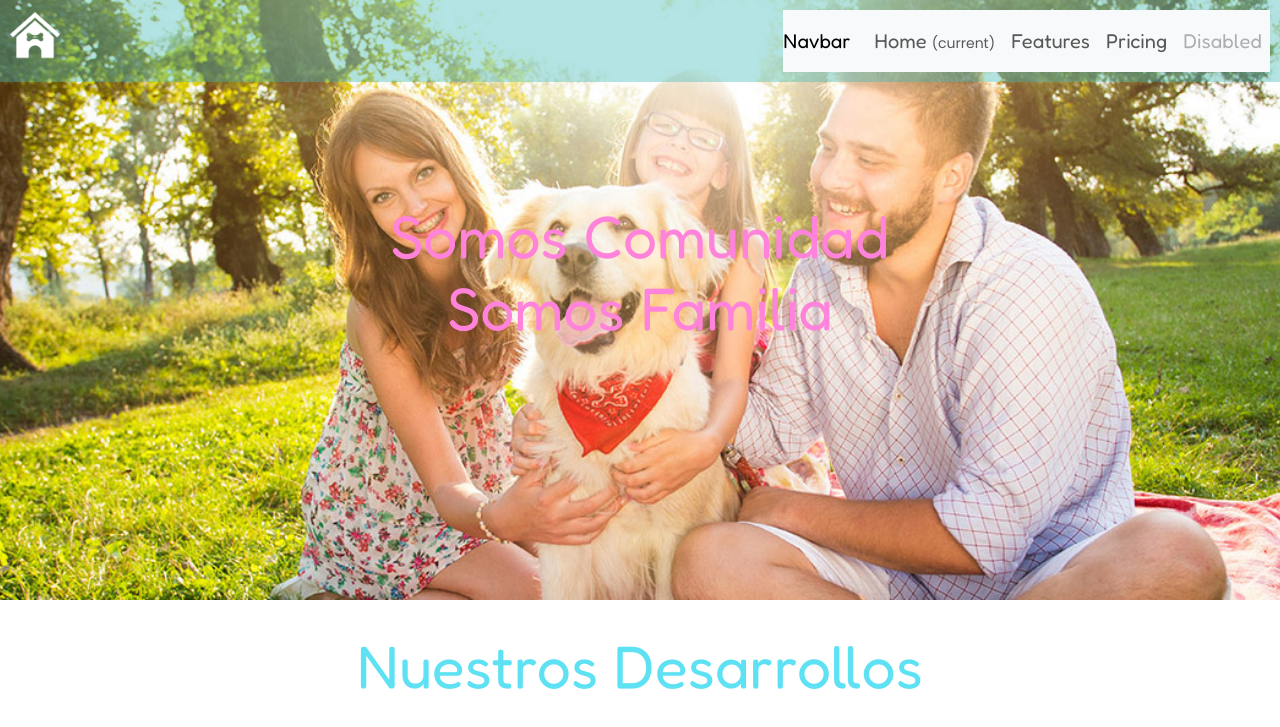
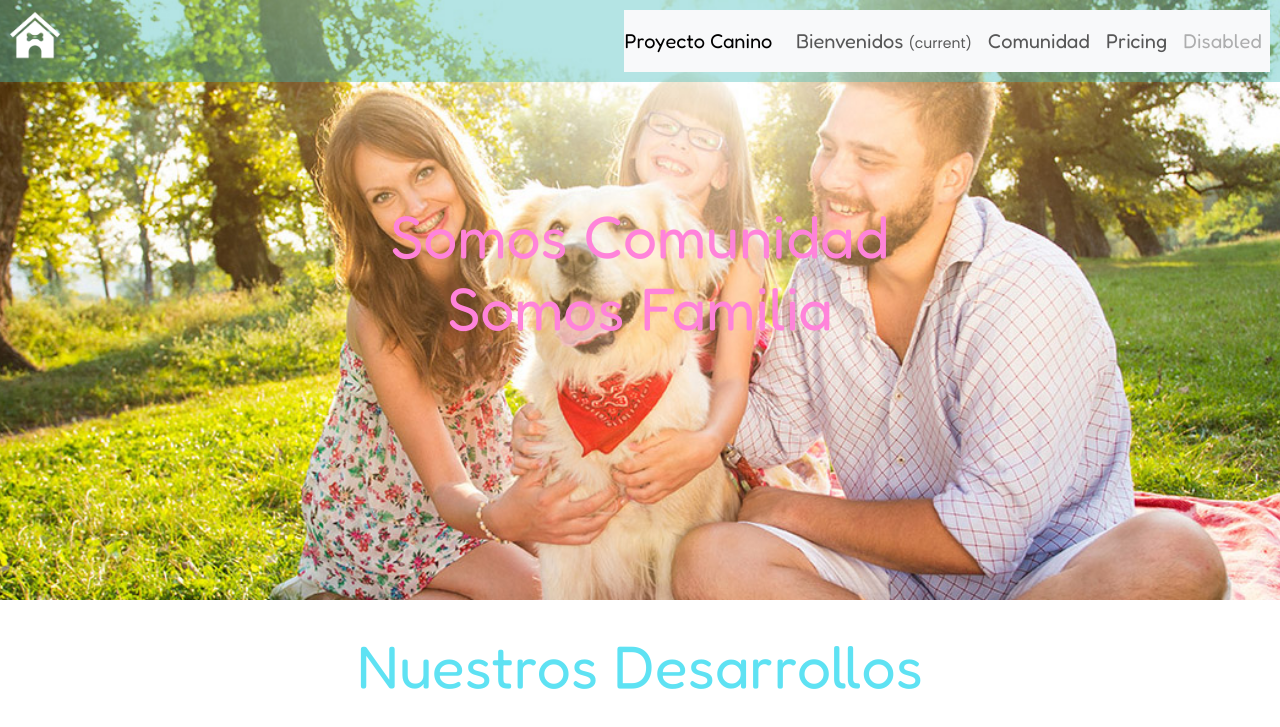
Before and after one commit to budabudaok/PreEntrega3Bustamante, a plain HTML site: page index.html in a window 1280 px wide. Shown: the top 727 px of the page. Drawn offline with nearby package versions, Linux system fonts and the light colour scheme.

Commit message:
menu de prueba de bstp

```diff
--- a/index.html
+++ b/index.html
@@ -16,17 +16,17 @@
         <img src="./assets/icons/logo-cuchita-blanco.png" alt="Logo del Sitio" id="logo">
         <!-- Nav with bootstrap -->
         <nav class="navbar navbar-expand-lg navbar-light bg-light">
-            <a class="navbar-brand" href="#">Navbar</a>
+            <a class="navbar-brand" href="#">Proyecto Canino</a>
             <button class="navbar-toggler" type="button" data-toggle="collapse" data-target="#navbarNav" aria-controls="navbarNav" aria-expanded="false" aria-label="Toggle navigation">
             <span class="navbar-toggler-icon"></span>
             </button>
             <div class="collapse navbar-collapse" id="navbarNav">
             <ul class="navbar-nav">
                 <li class="nav-item active">
-                <a class="nav-link" href="#">Home <span class="sr-only">(current)</span></a>
+                <a class="nav-link" href="./index.html">Bienvenidos <span class="sr-only">(current)</span></a>
                 </li>
                 <li class="nav-item">
-                <a class="nav-link" href="#">Features</a>
+                <a class="nav-link" href="../MiSitio/pages/comunidad.html">Comunidad</a>
                 </li>
                 <li class="nav-item">
                 <a class="nav-link" href="#">Pricing</a>
```
